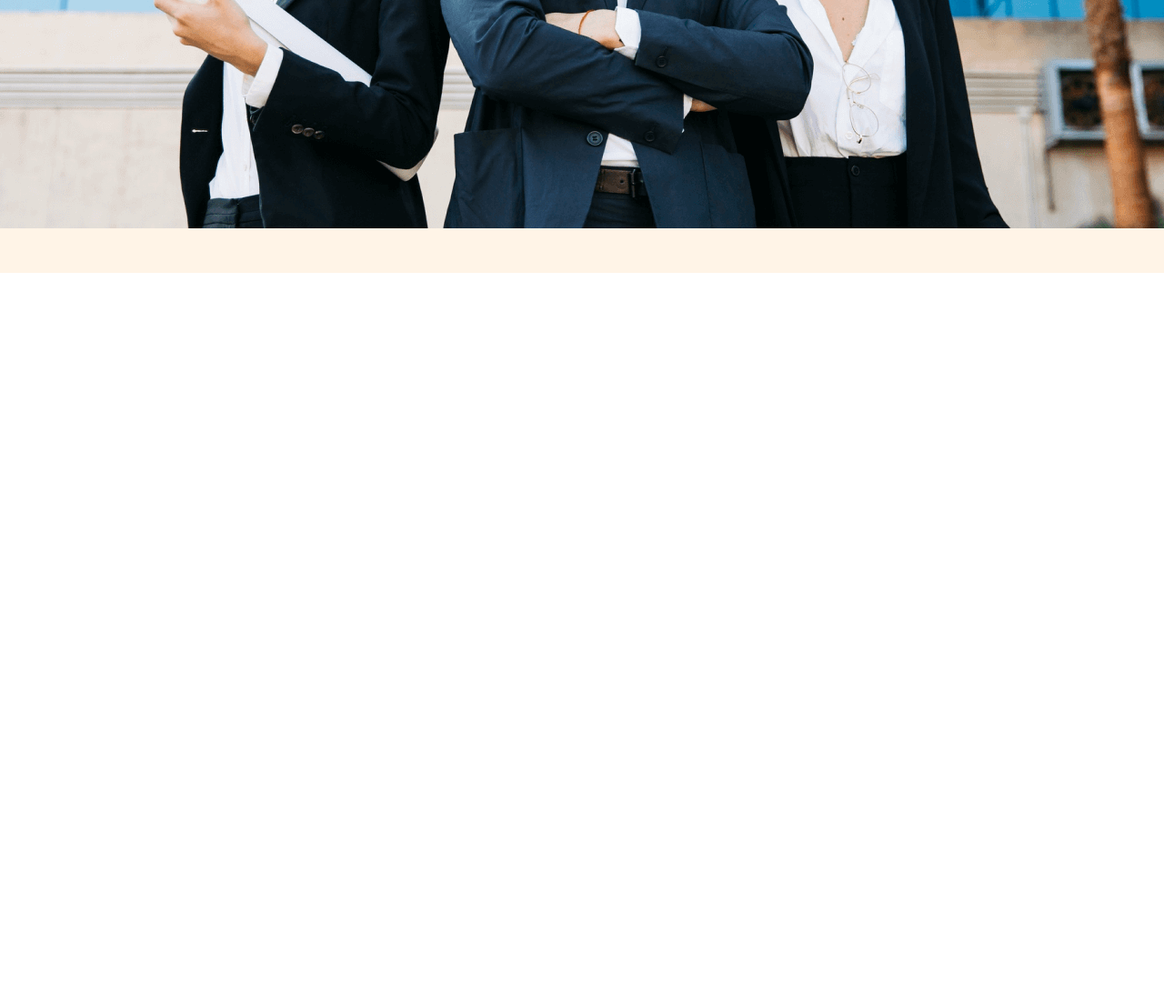
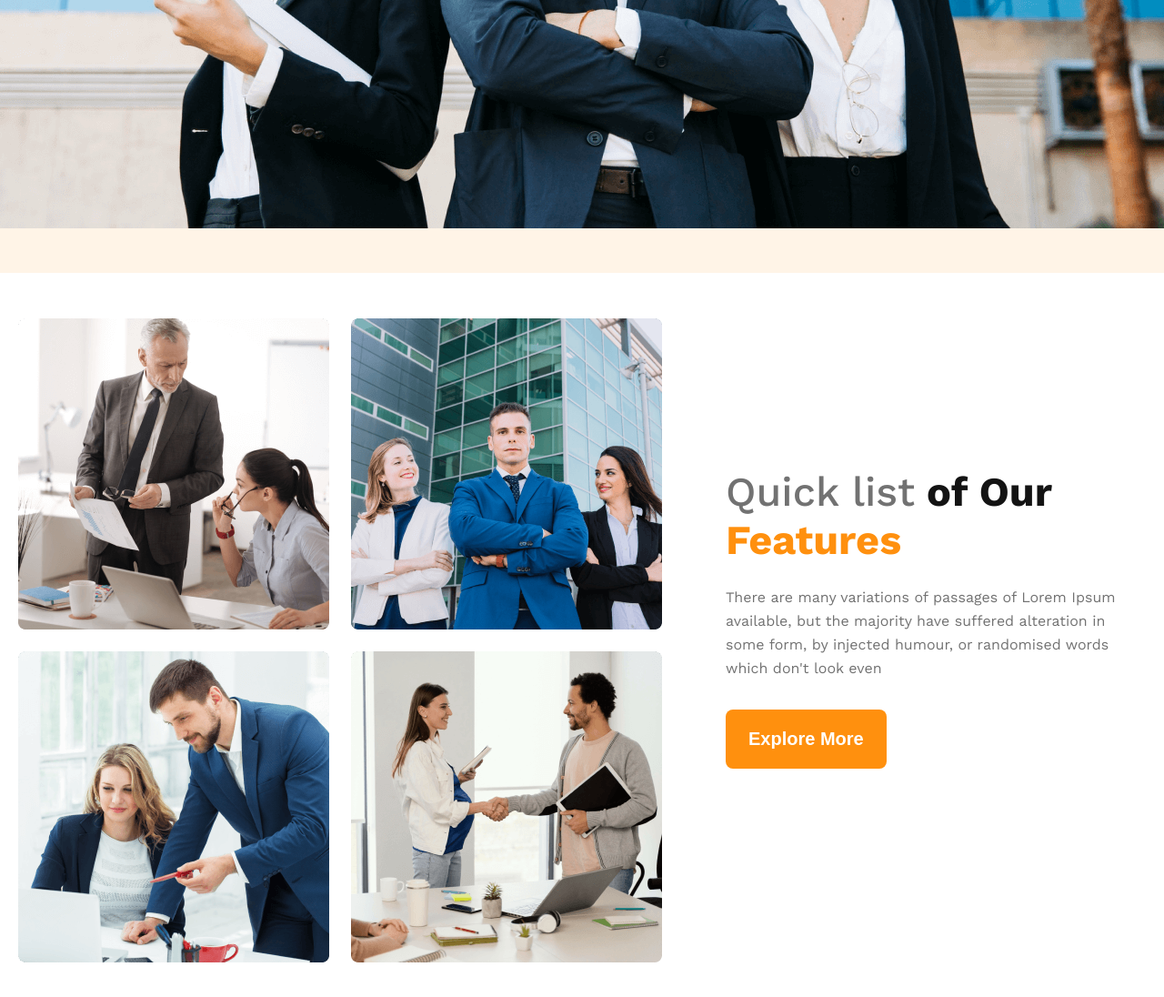
Before and after one commit to ismot-ara/assignments, a plain HTML site: page architects/index.html in a window 1280 px wide. Shown: the part 1014-2110 px from the top of the page at 91% size. Before the commit the page ends 1314 px from the top, so only its background shows below. Drawn offline with nearby package versions, Linux system fonts and the light colour scheme.

Commit message:
feature section complete

```diff
--- a/architects/css/responsive.css
+++ b/architects/css/responsive.css
@@ -28,10 +28,20 @@
     .banner img{
         max-width: 100%;
     }
+    /* feature responsive */
+    .feature{flex-direction: column;
+    }
+    .gallery{
+        grid-template-columns: repeat(1, 1fr);
+    }
+    .feature-title {
+        font-size: 35px;
+        line-height: 45px;
+    }
 
 }
 /* tab device */
-@media screen and (min-width:577px) and (max-width:992px) {
+@media screen and (min-width:577px) and (max-width:1200px) {
     /* header responsive */
     .header{
         padding: 0 20px;
@@ -56,4 +66,10 @@
     .banner img{
         max-width: 100%;
     }
+    /* feature responsive */
+    .feature{flex-direction: column;
+    }
+    .gallery img{
+        width: 100%;
+    }
 }
--- a/architects/css/style.css
+++ b/architects/css/style.css
@@ -88,3 +88,41 @@ body{
     margin-bottom: 45px;
     width: 100%;
 }
+/* Feature section styles  */
+main{
+    display: flex;
+    justify-content: center;
+    padding: 50px 20px;
+}
+.feature{
+    display: flex;
+    width: 1350px;
+    align-items: center;
+    gap: 70px;
+}
+.gallery{
+    display: grid;
+    grid-template-columns: repeat(2, 1fr);
+    gap: 24px;
+}
+.feature-title{
+    font-weight: 700;
+    color: var(--primary-color);
+    font-size: 45px;
+    line-height: 53px;
+    margin-bottom: 24px;
+}
+.feature-title span:first-child{
+    color: var(--des-color);
+    font-weight: 500;
+}
+.feature-title span:last-child{
+    color: var(--secondary-color);
+}
+.feture-description{
+    font-weight: 400;
+    font-size: 16px;
+    line-height: 26px;
+    color: var(--des-color);
+    margin-bottom: 32px;
+}
--- a/architects/index.html
+++ b/architects/index.html
@@ -35,6 +35,22 @@
         </section>
     </header>
     <!-- header end  -->
+    <main>
+        <!-- Feature section markup -->
+        <section class="feature">
+            <div class="gallery">
+                <img src="images/teams/team1.png" alt="">
+                <img src="images/teams/team2.png" alt="">
+                <img src="images/teams/team3.png" alt="">
+                <img src="images/teams/team4.png" alt="">
+            </div>
+            <div class="feature-text">
+                <h2 class="feature-title"><span> Quick list</span> of Our <br> <span> Features</span></h2>
+                <p class="feture-description">There are many variations of passages of Lorem Ipsum available, but the majority have suffered alteration in some form, by injected humour, or randomised words which don't look even</p>
+                <button class="btn">Explore More</button>
+            </div>
+        </section>
+    </main>
 
 </body>
 </html>
```
